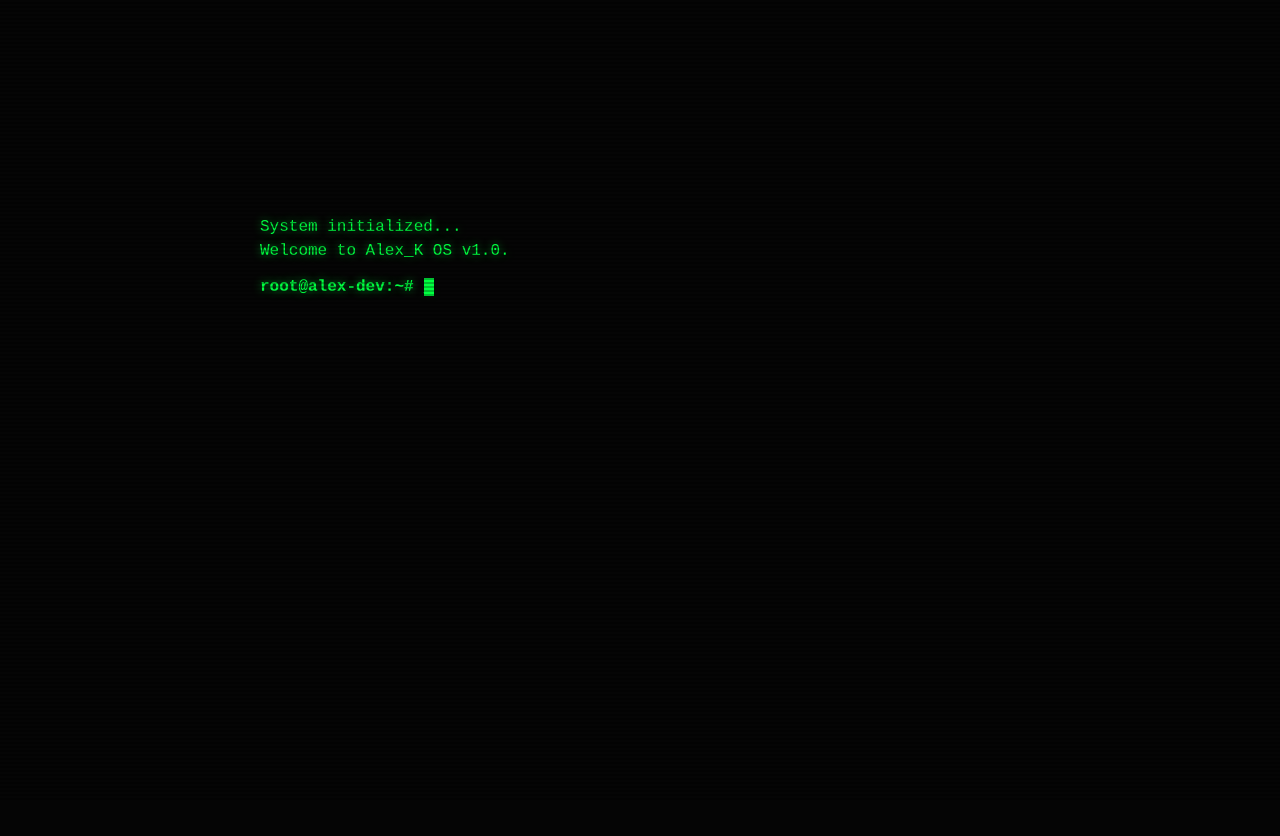
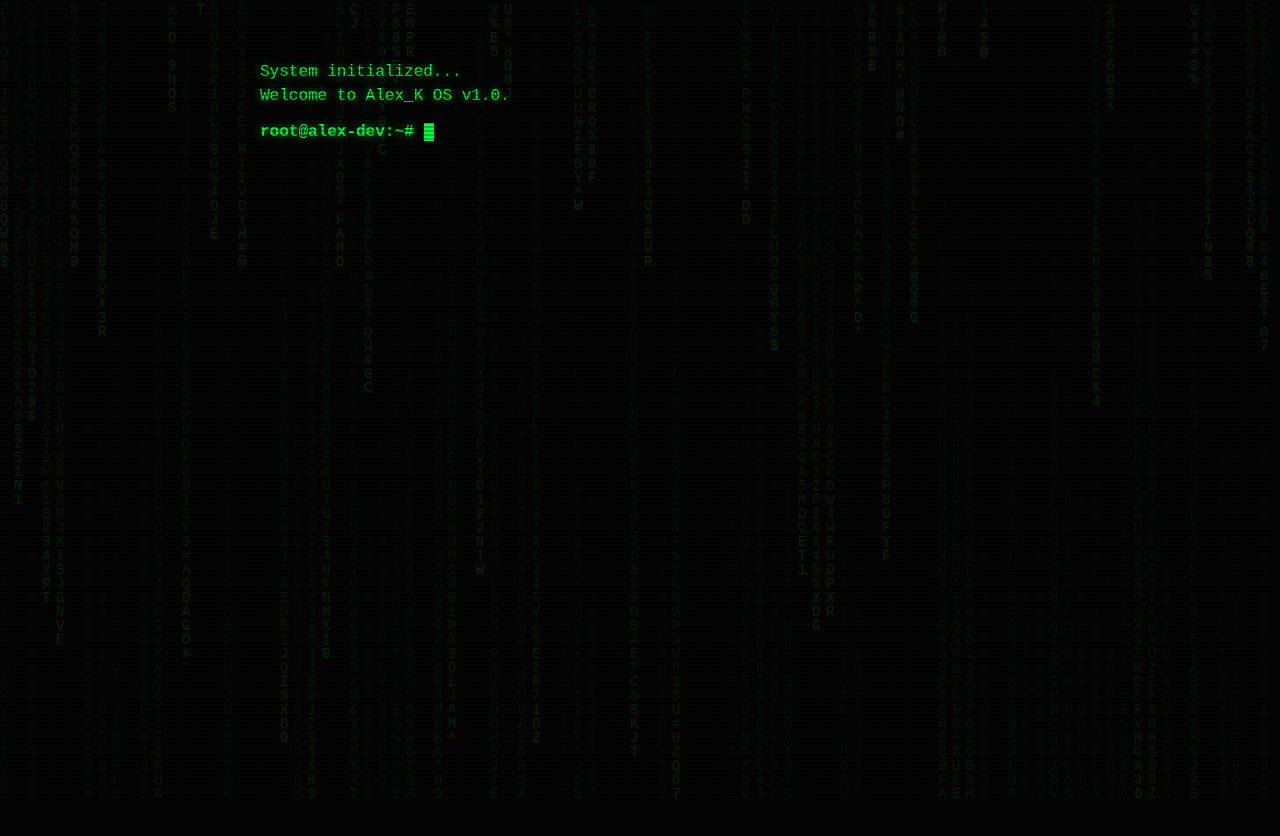
Before and after one commit to krinzhanovskyi/whoami_reincarnation, a plain HTML site: page index.html in a window 1280 px wide. Before the commit the page ends 800 px from the top, so only its background shows below. Drawn offline with Linux system fonts and the light colour scheme.

Commit message:
fix index

```diff
--- a/index.html
+++ b/index.html
@@ -8,7 +8,7 @@
   </head>
   <body>
     <!-- body -->
-    <canvas id="matrix-canvas"></canvas>
+    <canvas id="matrix-pipa"></canvas>
 
     <div class="scanlines"></div>
 
```
